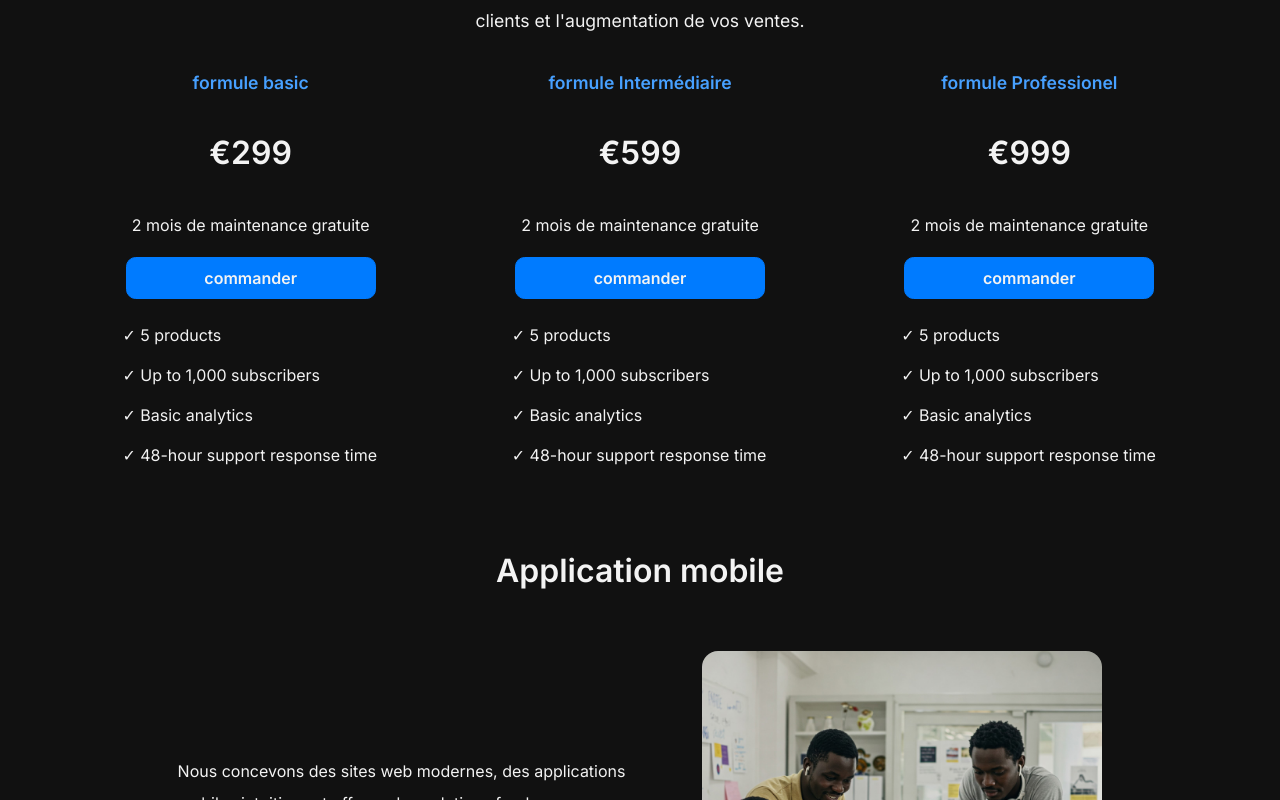
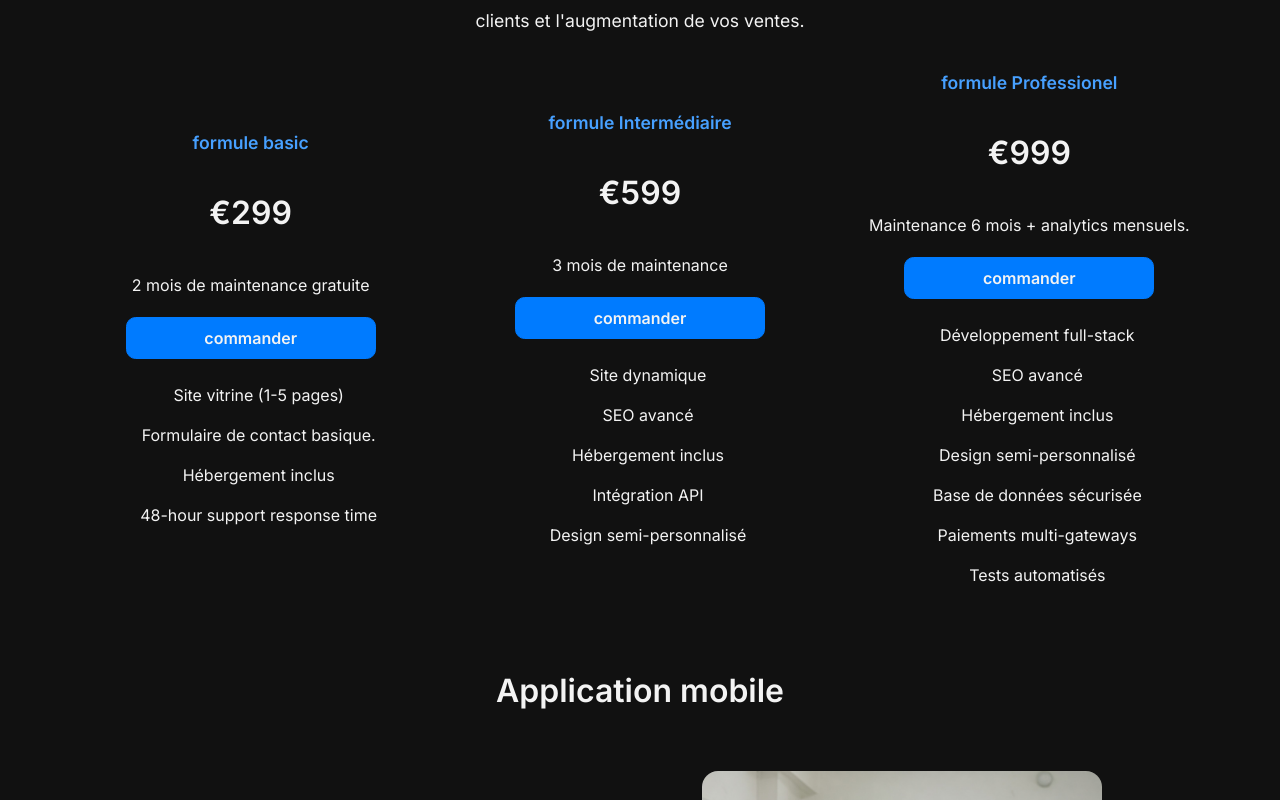
Before and after one commit to Migthyvan/Caladrius, a Vue app in the folder Caladrius/: page /services in a window 1280 px wide. Shown: the part 2000-2800 px from the top of the page. Built offline with nearby package versions, Linux system fonts and the light colour scheme.

Commit message:
lundi 12 - 05 -2025 (2)

```diff
--- a/Caladrius/src/components/layout/navbar.vue
+++ b/Caladrius/src/components/layout/navbar.vue
@@ -1,7 +1,7 @@
 <template>
     <nav class="nav__container">
       <div class="div__logo">
-        <h3>caladrius</h3>
+        <h3><router-link to="/">Caladrius </router-link></h3>
       </div>
 
       <!-- Bouton Hamburger -->
@@ -97,6 +97,12 @@ color: #f3f3f3;
 margin: 0;
 }
 
+.div__logo h3 a:hover{
+  cursor: pointer;
+  color: #5baaff;
+  transition: ease-in-out 0.5s;
+}
+
 .div__menu ul {
 display: flex;
 list-style: none;
@@ -145,6 +151,7 @@ transition: all 0.3s ease;
 
 /* Responsive - Menu Hamburger */
 @media (max-width: 1280px) {
+
 .nav__container {
     padding: 1rem;
 }
--- a/Caladrius/src/components/layout/servicesCard.vue
+++ b/Caladrius/src/components/layout/servicesCard.vue
@@ -15,7 +15,8 @@
     />
 
     <ul>
-      <li v-for="(item, index) in features" :key="index">        {{ item }}
+      <li v-for="(item, index) in features" :key="index">
+        {{ item }}
       </li>
     </ul>
   </div>
@@ -42,9 +43,9 @@ export default {
     features:{
       type: Array,
       default:[
-        '5 products',
-        'Up to 1,000 subscribers',
-        'Basic analytics',
+        'Site vitrine (1-5 pages)',
+        'Formulaire de contact basique.',
+        'Hébergement inclus',
         '48-hour support response time'
       ]
     }
@@ -74,7 +75,7 @@ export default {
 .card__services{
   display: flex;
   flex-direction: column;
-  justify-content: center;
+  justify-content: normal;
   align-items: center;
   gap: 1rem;
 }
@@ -99,8 +100,9 @@ span i {
 ul{
   color: #f3f3f3;
   line-height: 2.5;
-  list-style-type: "✓ ";
+  /*list-style-type: "✓ ";*/
   padding-left: 1rem;
+  text-align: center;
 }
 
 .subtitle, title{
--- a/Caladrius/src/components/section/r_serviceSection.vue
+++ b/Caladrius/src/components/section/r_serviceSection.vue
@@ -20,9 +20,11 @@
         <div class="card">
             <i class="fa-solid fa-mobile-screen-button" data-aos="fade-up"></i>
             <div class="card__info">
-                <h4 data-aos="fade-down">conception d'application mobile</h4>
+                <h4 data-aos="fade-up">conception d'application mobile</h4>
                 <p data-aos="fade-up">
-                    nous concevons des applications mobiles sur mesure pour répondre à vos besoins spécifiques.
+                    nous concevons des applications mobiles sur mesure
+                    pour répondre à vos besoins spécifiques en veuillant à
+                    exécuter toute vos idées.
                 </p>
                 <span data-aos="fade-up" @click="router.push('/services')">En savoir plus <i class="ri-contract-right-line" style="color: #007bff;"></i> </span>
             </div>
--- a/Caladrius/src/components/section/servicesOther.vue
+++ b/Caladrius/src/components/section/servicesOther.vue
@@ -66,10 +66,14 @@
                 <servicesCard
                     title = 'formule Intermédiaire'
                     price = 599
+                    :features = intermediaireFeatures
+                    payment-methods="3 mois de maintenance"
                 />
                 <servicesCard
                     title = 'formule Professionel'
                     price = 999
+                    :features = proFeatures
+                    payment-methods="Maintenance 6 mois + analytics mensuels."
                 />
 
             </div>
@@ -128,6 +132,20 @@ export default {
     components:{
         mainButton, servicesCard
     },
+    setup(){
+        const intermediaireFeatures = [
+            'Site dynamique', 'SEO avancé','Hébergement inclus',
+            'Intégration API', 'Design semi-personnalisé'
+        ]
+        const proFeatures = [
+            'Développement full-stack','SEO avancé','Hébergement inclus',
+            'Design semi-personnalisé','Base de données sécurisée',
+            'Paiements multi-gateways', 'Tests automatisés'
+        ]
+
+        return {intermediaireFeatures, proFeatures}
+    }
+
 }
 </script>
 
--- a/Caladrius/src/components/tools/inputFamily.vue
+++ b/Caladrius/src/components/tools/inputFamily.vue
@@ -1,7 +1,12 @@
 <template>
   <div class="input__family">
     <label for="name">{{ label }}</label>
-    <input :type="type" :placeholder="placeholder" :value="inputValue" @input="updateValue" />
+    <input :type="type"
+        :placeholder="placeholder"
+        :value="inputValue"
+        @input="updateValue"
+        :class="{ filled: inputValue }"
+    />
   </div>
 </template>
 
@@ -72,9 +77,9 @@ export default {
         transition: all 0.3s ease-in-out;
     }
 
-    @media (min-width: 768px) {
-
-
+    .filled{
+        outline: #007bff;
+        border: 1px solid #007bff;
     }
 
 </style>
--- a/Caladrius/src/components/tools/textAreaTool.vue
+++ b/Caladrius/src/components/tools/textAreaTool.vue
@@ -5,6 +5,7 @@
             id="textarea-id"
             :placeholder="placeholder"
             v-model="textValue"
+            :class="{ filled: textValue }"
         ></textarea>
     </div>
 </template>
@@ -66,4 +67,9 @@ textarea:focus {
     border: 1px solid #007bff;
     transition: all 0.3s ease-in-out;
 }
+
+.filled{
+    outline: #007bff;
+    border: 1px solid #007bff;
+}
 </style>
```
Also changed, not shown: 2 other files (tests, documents, lock files or other folders).
